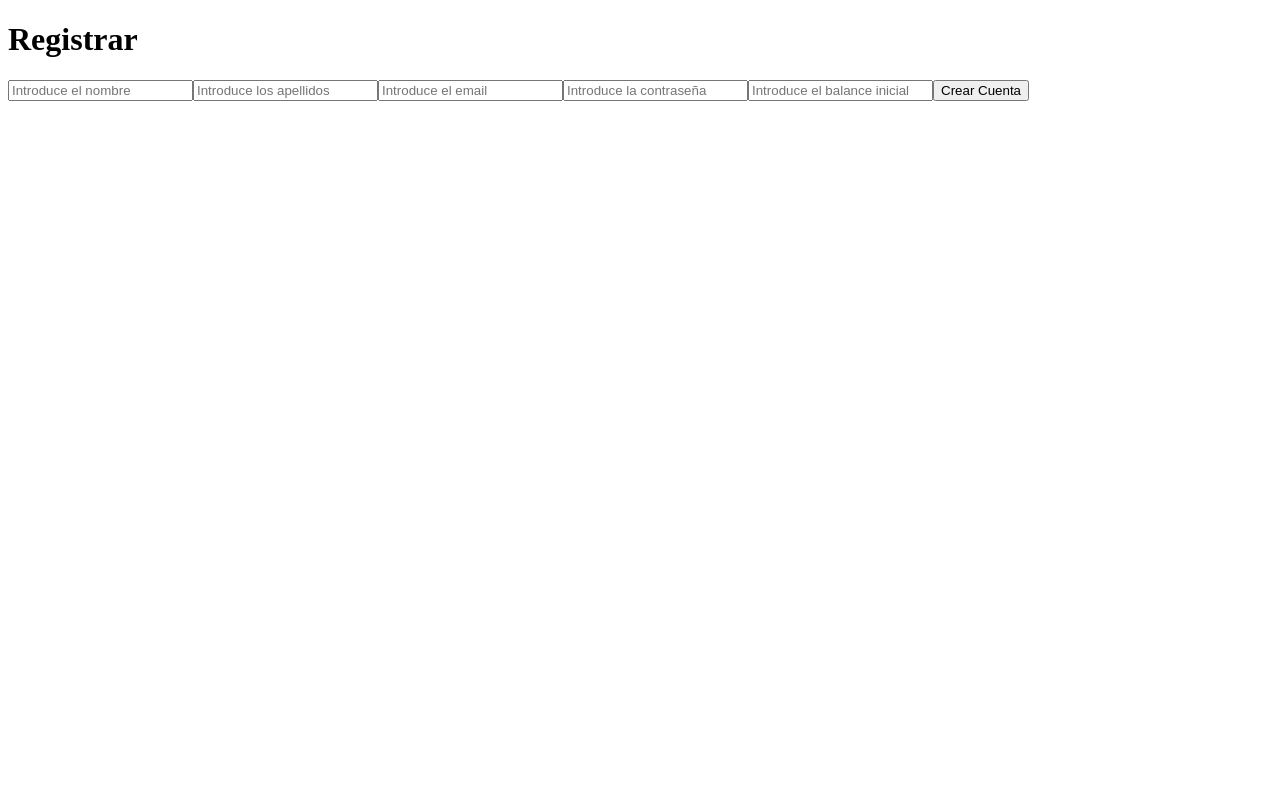
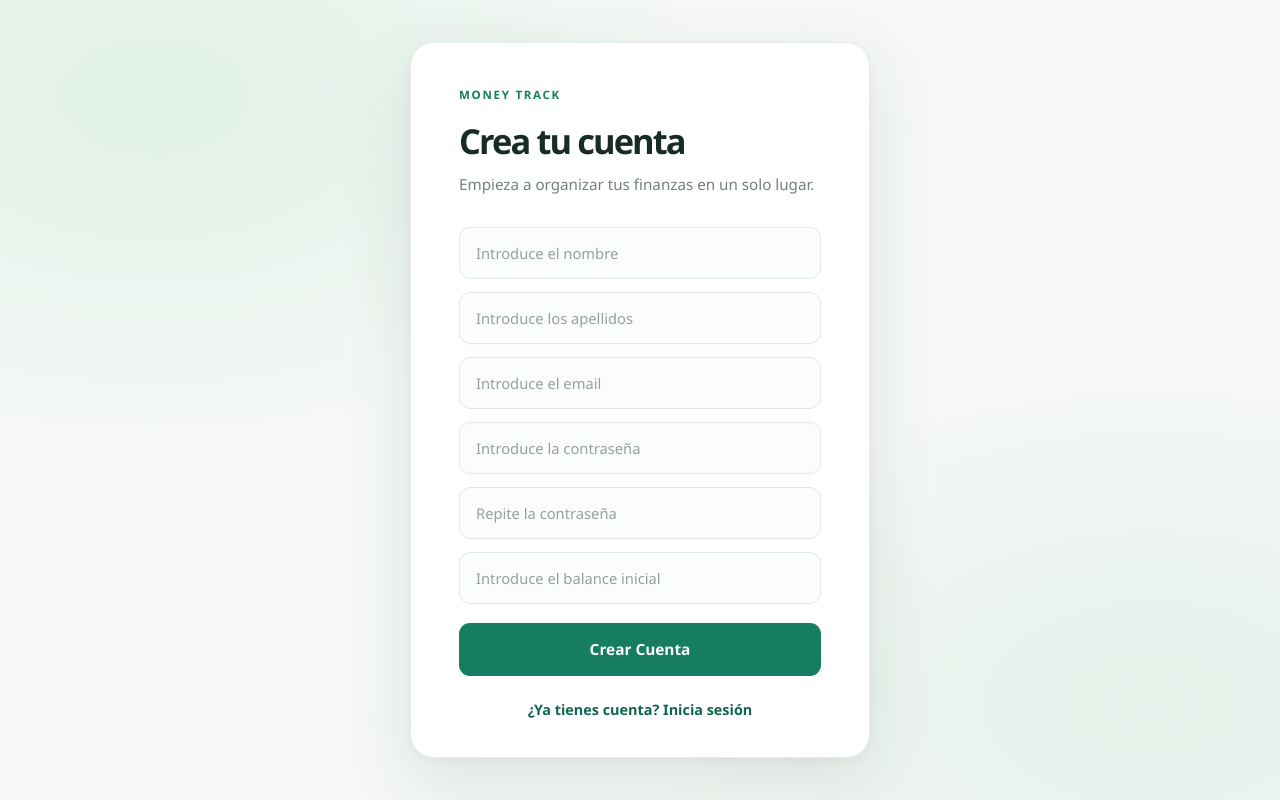
Before and after one commit to IkerOwO/gestor-dinero-typescript, a website built with Vite: page index.html in a window 1280 px wide. Both pictures are taken after a click on the link "¿No tienes cuenta? Regístrate". Built offline with nearby package versions, Linux system fonts and the light colour scheme.

Commit message:
Login y registro si que van

```diff
--- a/index.html
+++ b/index.html
@@ -1,5 +1,5 @@
 <!doctype html>
-<html lang="en">
+<html lang="es">
   <head>
     <meta charset="UTF-8" />
     <link rel="icon" type="image/svg+xml" href="/favicon.svg" />
--- a/src/style.css
+++ b/src/style.css
@@ -0,0 +1,155 @@
+:root {
+  font-family: 'Segoe UI', sans-serif;
+  color: #192b27;
+  background: #f3f7f4;
+  font-synthesis: none;
+  text-rendering: optimizeLegibility;
+  -webkit-font-smoothing: antialiased;
+  -moz-osx-font-smoothing: grayscale;
+
+  --color-primary: #167d61;
+  --color-primary-dark: #10664f;
+  --color-text-muted: #71817b;
+  --color-border: #e2eae5;
+}
+
+* {
+  box-sizing: border-box;
+}
+
+body {
+  display: grid;
+  min-width: 320px;
+  min-height: 100vh;
+  margin: 0;
+  padding: 32px 20px;
+  place-items: center;
+  background:
+    radial-gradient(ellipse at 12% 12%, rgb(214 237 224 / 70%), transparent 34%),
+    radial-gradient(ellipse at 90% 88%, rgb(224 238 230 / 80%), transparent 32%),
+    #f5f8f5;
+}
+
+.authCard {
+  width: min(100%, 460px);
+  padding: 44px 48px 38px;
+  border: 1px solid rgb(226 234 229 / 85%);
+  border-radius: 24px;
+  background: rgb(255 255 255 / 94%);
+  box-shadow: 0 24px 70px rgb(30 62 48 / 10%), 0 3px 10px rgb(30 62 48 / 4%);
+}
+
+.authHeader {
+  margin-bottom: 30px;
+}
+
+.authEyebrow {
+  margin: 0 0 18px;
+  color: var(--color-primary);
+  font-size: 0.72rem;
+  font-weight: 700;
+  letter-spacing: 0.15em;
+}
+
+.registerLabel,
+.loginLabel {
+  margin: 0;
+  font-family: 'Segoe UI', sans-serif;
+  font-size: clamp(1.75rem, 6vw, 2.15rem);
+  font-weight: 800;
+  letter-spacing: -0.055em;
+  line-height: 1.2;
+}
+
+.authDescription {
+  margin: 11px 0 0;
+  color: var(--color-text-muted);
+  font-size: 0.95rem;
+  line-height: 1.6;
+}
+
+.authForm {
+  display: grid;
+  gap: 13px;
+}
+
+.authForm input {
+  width: 100%;
+  min-height: 52px;
+  padding: 0 16px;
+  border: 1px solid var(--color-border);
+  border-radius: 11px;
+  outline: none;
+  background: #fbfdfb;
+  color: #192b27;
+  font: inherit;
+  font-size: 0.92rem;
+  transition: border-color 160ms ease, box-shadow 160ms ease, background 160ms ease;
+}
+
+.authForm input::placeholder {
+  color: #94a19a;
+}
+
+.authForm input:hover {
+  border-color: #c6d8ce;
+}
+
+.authForm input:focus {
+  border-color: var(--color-primary);
+  background: #fff;
+  box-shadow: 0 0 0 4px rgb(22 125 97 / 11%);
+}
+
+.authForm button {
+  min-height: 53px;
+  margin-top: 6px;
+  border: 0;
+  border-radius: 11px;
+  background: var(--color-primary);
+  color: #fff;
+  cursor: pointer;
+  font: inherit;
+  font-size: 0.96rem;
+  font-weight: 700;
+  transition: background 160ms ease, transform 160ms ease, box-shadow 160ms ease;
+}
+
+.authForm button:hover {
+  transform: translateY(-1px);
+  background: var(--color-primary-dark);
+  box-shadow: 0 8px 18px rgb(22 125 97 / 20%);
+}
+
+.authForm button:focus-visible,
+.authRedirect:focus-visible {
+  outline: 3px solid rgb(22 125 97 / 35%);
+  outline-offset: 3px;
+}
+
+.authRedirect {
+  display: block;
+  width: fit-content;
+  margin: 24px auto 0;
+  color: var(--color-primary-dark);
+  font-size: 0.9rem;
+  font-weight: 600;
+  text-align: center;
+  text-decoration: none;
+}
+
+.authRedirect:hover {
+  text-decoration: underline;
+  text-underline-offset: 3px;
+}
+
+@media (max-width: 480px) {
+  body {
+    padding: 20px 14px;
+  }
+
+  .authCard {
+    padding: 34px 24px 30px;
+    border-radius: 20px;
+  }
+}
--- a/src/ui.ts
+++ b/src/ui.ts
@@ -9,68 +9,114 @@ import { createAccount, loginAccount } from './utils/transactions'
  * UI Registro
  */
 export function registerUI() {
+    const authCard = document.createElement('main');
+    authCard.className = 'authCard';
+
+    const authHeader = document.createElement('header');
+    authHeader.className = 'authHeader';
+
+    const authEyebrow = document.createElement('p');
+    authEyebrow.className = 'authEyebrow';
+    authEyebrow.textContent = 'MONEY TRACK';
+
     const registerLabel = document.createElement('h1');
-    registerLabel.innerText = 'Registrar';
+    registerLabel.innerText = 'Crea tu cuenta';
     registerLabel.className = 'registerLabel';
+
+    const authDescription = document.createElement('p');
+    authDescription.className = 'authDescription';
+    authDescription.textContent = 'Empieza a organizar tus finanzas en un solo lugar.';
+
+    authHeader.append(authEyebrow, registerLabel, authDescription);
+
+    const registerForm = document.createElement('form');
+    registerForm.className = 'authForm';
 
     const nombreInput = document.createElement('input');
     nombreInput.type = 'text';
     nombreInput.placeholder = 'Introduce el nombre';
     nombreInput.className = 'nombreInput';
+    nombreInput.autocomplete = 'given-name';
+    nombreInput.required = true;
 
     const apellidosInput = document.createElement('input');
     apellidosInput.type = 'text';
     apellidosInput.placeholder = 'Introduce los apellidos';
     apellidosInput.className = 'apellidosInput';
+    apellidosInput.autocomplete = 'family-name';
+    apellidosInput.required = true;
 
     const emailInput = document.createElement('input');
     emailInput.type = 'email';
     emailInput.placeholder = 'Introduce el email';
     emailInput.className = 'emailInput';
+    emailInput.autocomplete = 'email';
+    emailInput.required = true;
 
     const passwordInput = document.createElement('input');
     passwordInput.type = 'password';
     passwordInput.placeholder = 'Introduce la contraseña';
     passwordInput.className = 'passwordInput';
+    passwordInput.autocomplete = 'new-password';
+    passwordInput.required = true;
 
     const repeatPasswordInput = document.createElement('input');
     repeatPasswordInput.type = 'password';
     repeatPasswordInput.placeholder = 'Repite la contraseña';
     repeatPasswordInput.className = 'repeatPasswordInput';
+    repeatPasswordInput.autocomplete = 'new-password';
+    repeatPasswordInput.required = true;
 
     const balanceInicialInput = document.createElement('input');
     balanceInicialInput.type = 'number';
     balanceInicialInput.placeholder = 'Introduce el balance inicial';
     balanceInicialInput.className = 'balanceInicialInput';
+    balanceInicialInput.min = '0';
+    balanceInicialInput.step = '0.01';
+    balanceInicialInput.required = true;
 
     const createButton = document.createElement('button');
     createButton.textContent = 'Crear Cuenta';
     createButton.className = 'createButton';
+    createButton.type = 'submit';
 
-    // Agregamos todo al body
-    document.body.appendChild(registerLabel);
-    document.body.appendChild(nombreInput);
-    document.body.appendChild(apellidosInput);
-    document.body.appendChild(emailInput);
-    document.body.appendChild(passwordInput);
-    document.body.appendChild(balanceInicialInput);
-    document.body.appendChild(createButton);
+    const loginRedirect = document.createElement('a');
+    loginRedirect.href = '#login';
+    loginRedirect.className = 'authRedirect';
+    loginRedirect.textContent = '¿Ya tienes cuenta? Inicia sesión';
+    loginRedirect.addEventListener('click', (event) => {
+        event.preventDefault();
+        document.body.replaceChildren();
+        loginUI();
+    });
 
-    // Texto de los inputs
-    const nombre = nombreInput.value.trim();
-    const apellidos = apellidosInput.value.trim();
-    const email = emailInput.value.trim();
-    const balanceInicial = Number(balanceInicialInput.value.trim()); // de string a number
-    const password = passwordInput.value.trim();
-    const repeatPass = repeatPasswordInput.value.trim();
+    registerForm.append(
+        nombreInput,
+        apellidosInput,
+        emailInput,
+        passwordInput,
+        repeatPasswordInput,
+        balanceInicialInput,
+        createButton
+    );
+    authCard.append(authHeader, registerForm, loginRedirect);
+    document.body.replaceChildren(authCard);
 
-    // Agregamos el EventListener al boton de crear cuenta
-    createButton.addEventListener('click', () => {
-        if (repeatPass !== password) {
-            alert("Las contraseñas no coinciden");
+    registerForm.addEventListener('submit', (event) => {
+        event.preventDefault();
+        if (repeatPasswordInput.value !== passwordInput.value) {
+            alert('Las contraseñas no coinciden');
             return;
         }
-        createAccount(nombre, apellidos, email, password, balanceInicial);
+        if (createAccount(
+                nombreInput.value.trim(),
+                apellidosInput.value.trim(),
+                emailInput.value.trim(),
+                passwordInput.value.trim(),
+                Number(balanceInicialInput.value)
+            ) !== true) return;
+        document.body.replaceChildren();
+        dashboard();
     });
 }
 
@@ -78,26 +124,51 @@ export function registerUI() {
  * UI Login
  */
 export function loginUI() {
+    const authCard = document.createElement('main');
+    authCard.className = 'authCard';
+
+    const authHeader = document.createElement('header');
+    authHeader.className = 'authHeader';
+
+    const authEyebrow = document.createElement('p');
+    authEyebrow.className = 'authEyebrow';
+    authEyebrow.textContent = 'MONEY TRACK';
+
     const loginLabel = document.createElement('h1');
-    loginLabel.innerText = 'Login';
+    loginLabel.innerText = 'Bienvenido de nuevo';
     loginLabel.className = 'loginLabel';
+
+    const authDescription = document.createElement('p');
+    authDescription.className = 'authDescription';
+    authDescription.textContent = 'Inicia sesión para tener tus finanzas bajo control.';
+
+    authHeader.append(authEyebrow, loginLabel, authDescription);
+
+    const loginForm = document.createElement('form');
+    loginForm.className = 'authForm';
 
     const emailInput = document.createElement('input');
     emailInput.type = 'email';
     emailInput.placeholder = 'Introduce el email';
     emailInput.className = 'emailInput';
+    emailInput.autocomplete = 'email';
+    emailInput.required = true;
 
     const passwordInput = document.createElement('input');
     passwordInput.type = 'password';
     passwordInput.placeholder = 'Introduce la contraseña';
     passwordInput.className = 'passwordInput';
+    passwordInput.autocomplete = 'current-password';
+    passwordInput.required = true;
 
     const loginButton = document.createElement('button');
-    loginButton.textContent = 'Login';
+    loginButton.textContent = 'Iniciar sesión';
     loginButton.className = 'loginButton';
+    loginButton.type = 'submit';
 
     const registerRedirectLink = document.createElement('a');
     registerRedirectLink.href = '#register';
+    registerRedirectLink.className = 'authRedirect';
     registerRedirectLink.textContent = '¿No tienes cuenta? Regístrate';
     registerRedirectLink.addEventListener('click', (event) => {
         event.preventDefault();
@@ -105,19 +176,23 @@ export function loginUI() {
         registerUI();
     });
 
-    // Agregamos todo al body
-    document.body.appendChild(loginLabel);
-    document.body.appendChild(emailInput);
-    document.body.appendChild(passwordInput);
-    document.body.appendChild(loginButton);
-    document.body.appendChild(registerRedirectLink);
+    loginForm.append(emailInput, passwordInput, loginButton);
+    authCard.append(authHeader, loginForm, registerRedirectLink);
+    document.body.replaceChildren(authCard);
 
-    // Texto de los inputs
-    const email = emailInput.value.trim();
-    const password = passwordInput.value.trim();
-
-    // Agregamos el EventListener al boton de login
-    loginButton.addEventListener('click', () => {
-       loginAccount(email, password);
+    loginForm.addEventListener('submit', (event) => {
+        event.preventDefault();
+        if (loginAccount(emailInput.value.trim(), passwordInput.value.trim()) !== true) {
+            alert("Usuario no encontrado!");
+            return;
+        }
+        document.body.replaceChildren();
+        dashboard();
     });
 }
+
+
+
+export function dashboard() {
+
+}
--- a/src/utils/transactions.ts
+++ b/src/utils/transactions.ts
@@ -22,7 +22,7 @@ let now = Date.now();
  * @param initial_balance balance inicial
  * @returns mensaje de confirmacion
  */
-export function createAccount(name: string, surname: string, email: string, password: string, initial_balance: number): string {
+export function createAccount(name: string, surname: string, email: string, password: string, initial_balance: number): boolean {
     const account: Account = {
         id: accountId++,
         name: name,
@@ -33,10 +33,19 @@ export function createAccount(name: string, surname: string, email: string, pass
         initial_balance: initial_balance
     };
 
+    // Comprobamos que no existe la cuenta ya en localStorage
+    const cuenta = JSON.parse(localStorage.getItem('account') ?? '{}') as Account;
+    if (cuenta.email === email) {
+        alert("Email ya vinculado a una cuenta!");
+        return false;
+    }
+
     // Guardamos el usuario a LocalStorage
     saveAccountOnLocalStorage(account);
 
-    return "¡Se ha guardado el usuario con exito!";
+    console.log("¡Se ha guardado el usuario con exito!");
+
+    return true;
 }
 
 /**
```
